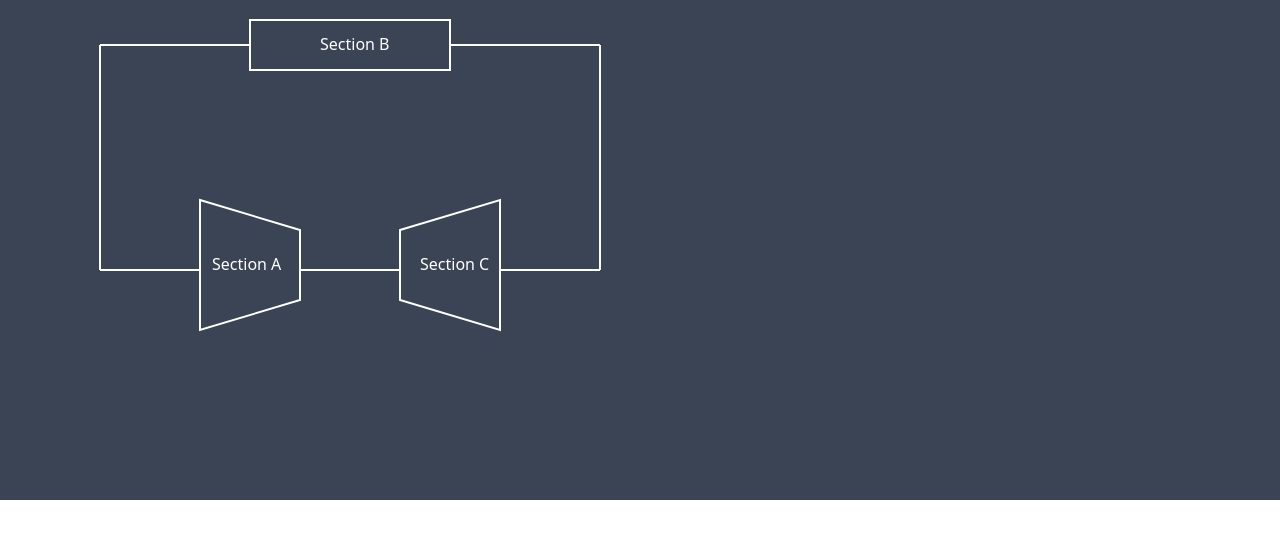
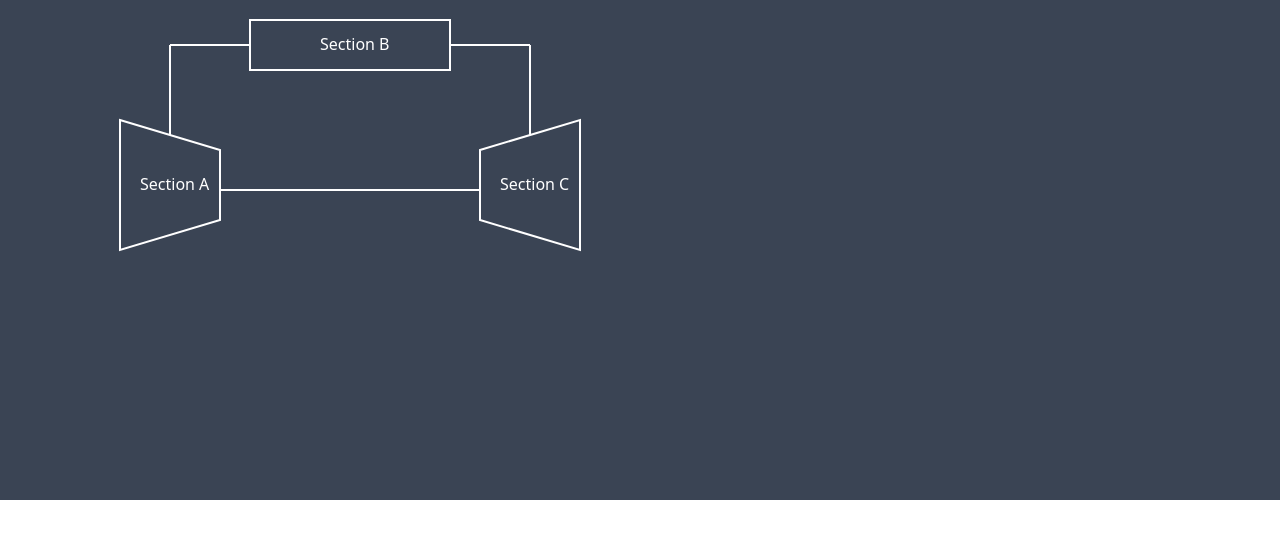
Before and after one commit to fahimegh/chart-app, a React (Create React App) app: page / in a window 1280 px wide. Shown: the top 538 px of the page. Built offline with nearby package versions, Linux system fonts and the light colour scheme.

Commit message:
adjust the distance between shapes

```diff
--- a/src/components/svgShape/SvgShape.jsx
+++ b/src/components/svgShape/SvgShape.jsx
@@ -27,30 +27,30 @@ function Svgchape({ selectedShape, onShapeClick }) {
         </text>
         {/*left trapezoid shape */}
         <polygon
-          points="200,200 300,230 300,300 200,330 "
+          points="120,120 220,150 220,220 120,250 "
           fill={selectedShape === "histogramChart" ? "#fa5f3c" : "transparent"}
           onClick={() => onShapeClick("histogramChart")}
         />
-        <text x="212" y="270" fill="#fff">
+        <text x="140" y="190" fill="#fff">
           Section A
         </text>
         {/* right trapezoid shape */}
         <polygon
-          points="400,230 500,200 500,330 400,300"
+          points="480,150 580,120 580,250 480,220"
           fill={selectedShape === "lineChart" ? "#fa5f3c" : "transparent"}
           onClick={() => onShapeClick("lineChart")}
         />
-        <text x="420" y="270" fill="#fff">
+        <text x="500" y="190" fill="#fff">
           Section C
         </text>
         {/* Lines between shapes */}
-        <line x1="250" y1="45" x2="100" y2="45" />
-        <line x1="100" y1="45" x2="100" y2="270" />
-        <line x1="100" y1="270" x2="200" y2="270" />
-        <line x1="300" y1="270" x2="400" y2="270" />
-        <line x1="500" y1="270" x2="600" y2="270" />
-        <line x1="600" y1="270" x2="600" y2="45" />
-        <line x1="600" y1="45" x2="450" y2="45" />
+        <line x1="250" y1="45" x2="170" y2="45" />
+        <line x1="170" y1="45" x2="170" y2="135" />
+        {/* <line x1="100" y1="270" x2="200" y2="270" /> */}
+        <line x1="220" y1="190" x2="480" y2="190" />
+        {/* <line x1="500" y1="270" x2="600" y2="270" /> */}
+        <line x1="530" y1="135" x2="530" y2="45" />
+        <line x1="530" y1="45" x2="450" y2="45" />
       </svg>
       {/* </div> */}
     </>
--- a/src/pages/home/Home.jsx
+++ b/src/pages/home/Home.jsx
@@ -38,17 +38,17 @@ function Home() {
       interval: {
         rect: {
           style: {
-            fill: "#fff", // رنگ محور x
+            fill: "#fff",
           },
         },
       },
     },
-    // تنظیمات محور y
+
     axes: {
       left: {
         label: {
           style: {
-            fill: "#fff", // رنگ محور y
+            fill: "#fff",
           },
         },
       },
```
